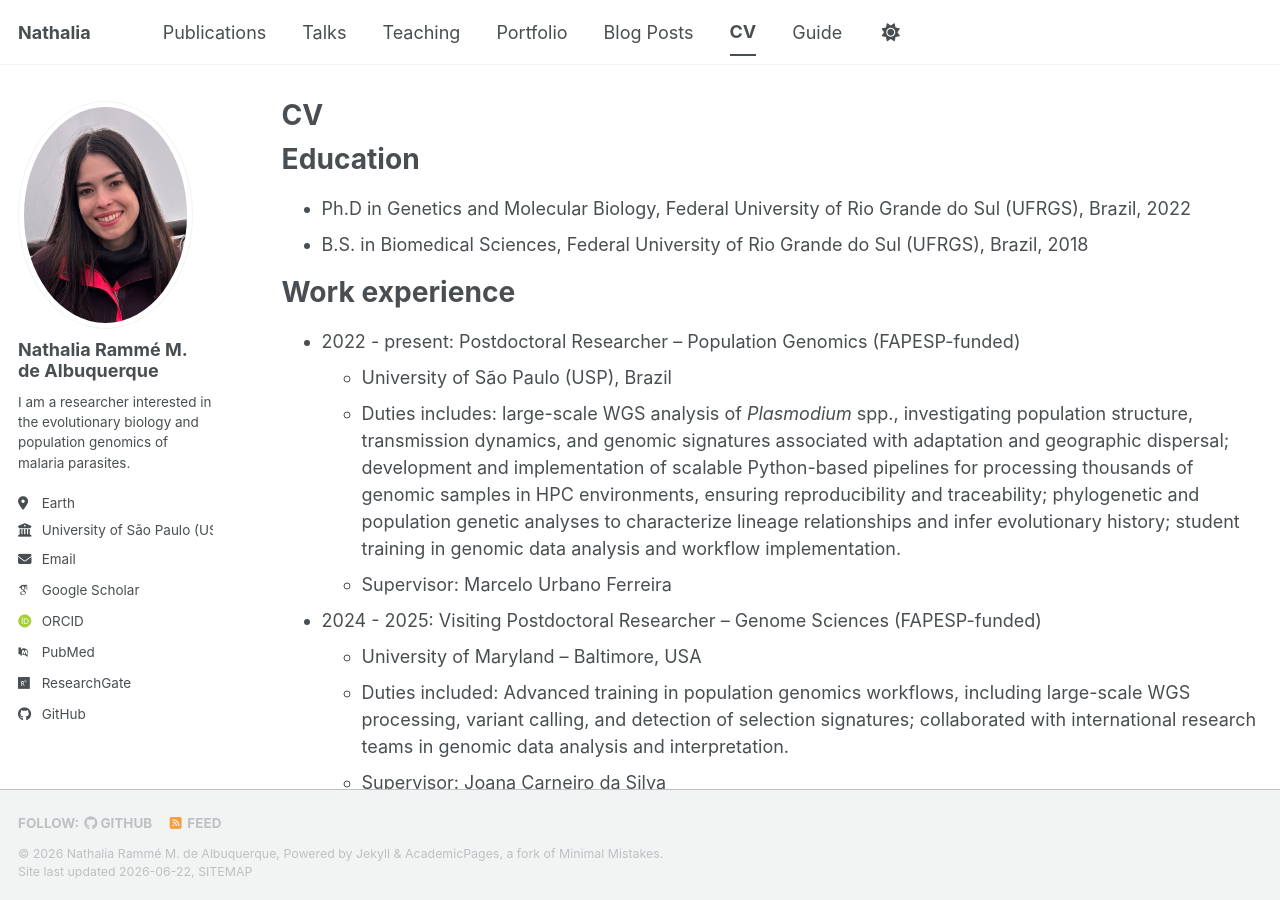
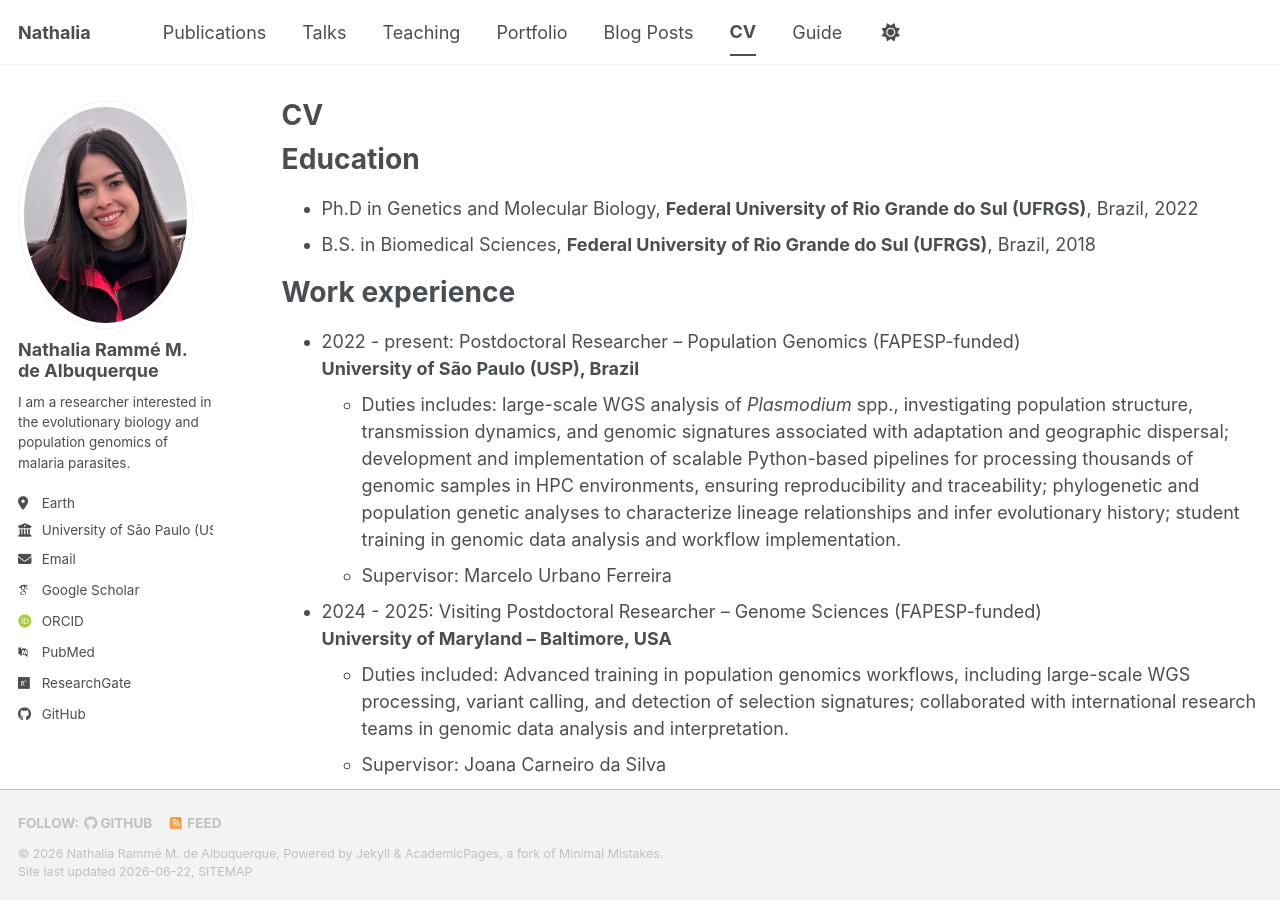
Before and after one commit to nramme/nramme.github.io, a Jekyll site: the page built from _pages/cv.md, in a window 1280 px wide and 900 px high. Built offline with Jekyll 4.4.1, drawn with Linux system fonts in a browser that asks for light colours; some web fonts are replaced; a script bundle is joined from its source files by our own code; library files that are not in the unit come from our copies.

Commit message:
Update cv.md

```diff
--- a/_pages/cv.md
+++ b/_pages/cv.md
@@ -11,28 +11,28 @@ redirect_from:
 
 Education
 ======
-* Ph.D in Genetics and Molecular Biology, Federal University of Rio Grande do Sul (UFRGS), Brazil, 2022
-* B.S. in Biomedical Sciences, Federal University of Rio Grande do Sul (UFRGS), Brazil, 2018
+* Ph.D in Genetics and Molecular Biology, <strong>Federal University of Rio Grande do Sul (UFRGS)</strong>, Brazil, 2022
+* B.S. in Biomedical Sciences, <strong>Federal University of Rio Grande do Sul (UFRGS)</strong>, Brazil, 2018
 
 Work experience
 ======
-* 2022 - present: Postdoctoral Researcher – Population Genomics (FAPESP-funded)
-  * University of São Paulo (USP), Brazil
+* 2022 - present: Postdoctoral Researcher – Population Genomics (FAPESP-funded) \
+<strong>University of São Paulo (USP), Brazil</strong>
   * Duties includes: large-scale WGS analysis of <em>Plasmodium</em> spp., investigating population structure, transmission dynamics, and genomic signatures   associated with adaptation and geographic dispersal; development and implementation of scalable Python-based pipelines for processing thousands of genomic samples in HPC environments, ensuring reproducibility and traceability; phylogenetic and population genetic analyses to characterize lineage relationships and infer evolutionary history; student training in genomic data analysis and workflow implementation.
   * Supervisor: Marcelo Urbano Ferreira
 
-* 2024 - 2025: Visiting Postdoctoral Researcher – Genome Sciences (FAPESP-funded)
-  * University of Maryland – Baltimore, USA
+* 2024 - 2025: Visiting Postdoctoral Researcher – Genome Sciences (FAPESP-funded) \
+<strong>University of Maryland – Baltimore, USA</strong>
   * Duties included: Advanced training in population genomics workflows, including large-scale WGS processing, variant calling, and detection of selection signatures; collaborated with international research teams in genomic data analysis and interpretation.
   * Supervisor: Joana Carneiro da Silva
 
-* 2018 - 2022: PhD Researcher – Comparative and Structural Genomics (CNPq-funded)
-  * Federal University of Rio Grande do Sul (UFRGS), Brazil
+* 2018 - 2022: PhD Researcher – Comparative and Structural Genomics (CNPq-funded) \
+<strong>Federal University of Rio Grande do Sul (UFRGS), Brazil</strong>
   * Duties included: Assembled and annotated the genome of a novel microsporidian parasite, performing comprehensive validation and functional characterization; conducted comparative genomics and phylogenomic analyses to investigate evolutionary relationships and genomic divergence; analysed genome structure and genetic elements contributing to evolutionary adaptation.
   * Supervisor: Karen Luisa Haag
 
-* Feb 2020 – Apr 2020: Doctoral Research Internship (CNPq-funded)
-  * Illinois Institute of Technology - Chicago, USA
+* Feb 2020 – Apr 2020: Doctoral Research Internship (CNPq-funded) \
+<strong>Illinois Institute of Technology - Chicago, USA</strong>
   * Duties included: Trained in genome assembly and annotation methodologies, including validation and quality assessment of genomic datasets.
   * Supervisor: Jean-François Pombert
 
```
